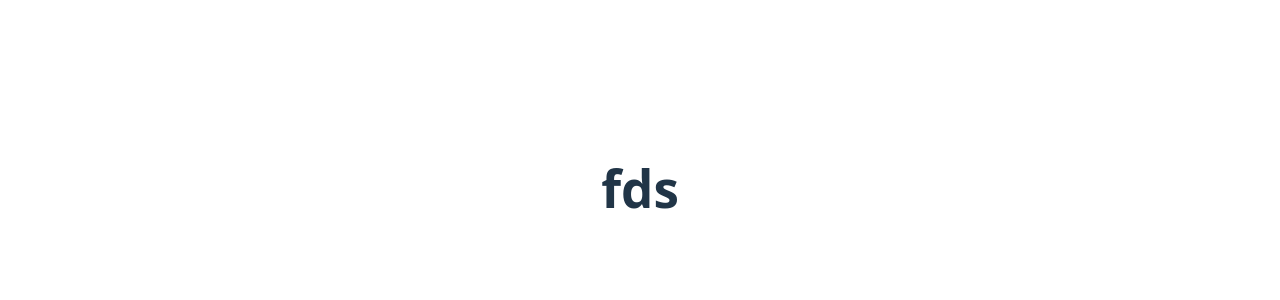
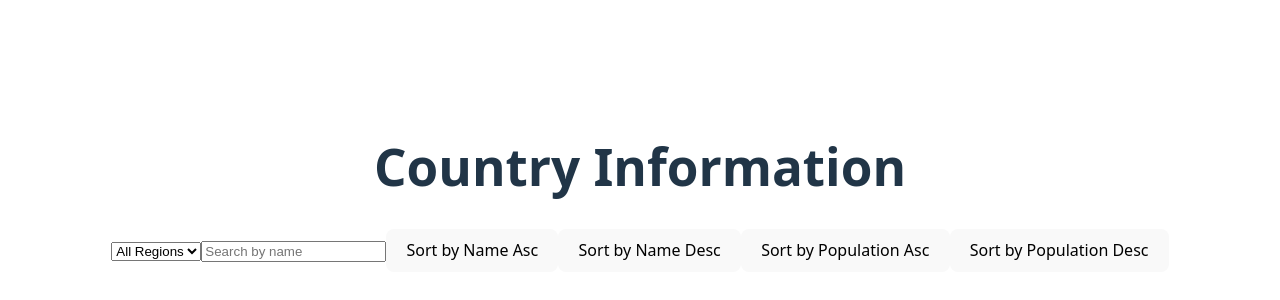
Before and after one commit to Volodia34/react-performance, a React (Vite) app: page / in a window 1280 px wide. Shown: the part 212-512 px from the top of the page. Built offline with nearby package versions, Linux system fonts and the light colour scheme.

Commit message:
feat: add FilterBar component

```diff
--- a/src/App.tsx
+++ b/src/App.tsx
@@ -1,8 +1,16 @@
 import './App.css';
+import { CountryProvider } from './context/CountryContext.tsx';
+import FilterBar from './components/FilterBar.tsx';
 
 function App() {
-
-  return <h1>fds</h1>;
+  return (
+    <CountryProvider>
+      <div className="App">
+        <h1>Country Information</h1>
+        <FilterBar />
+      </div>
+    </CountryProvider>
+  );
 }
 
 export default App;
--- /dev/null
+++ b/src/components/FilterBar.tsx
@@ -0,0 +1,37 @@
+import { useContext } from 'react';
+import { CountryContext } from '../context/CountryContext';
+
+const FilterBar = () => {
+  const context = useContext(CountryContext);
+
+  if (!context) {
+    throw new Error('FilterBar must be used within a CountryProvider');
+  }
+
+  const { region, search, setRegion, setSearch, setSort } = context;
+
+  return (
+    <div>
+      <select value={region} onChange={(e) => setRegion(e.target.value)}>
+        <option value="">All Regions</option>
+        <option value="Africa">Africa</option>
+        <option value="Americas">Americas</option>
+        <option value="Asia">Asia</option>
+        <option value="Europe">Europe</option>
+        <option value="Oceania">Oceania</option>
+      </select>
+      <input
+        type="text"
+        placeholder="Search by name"
+        value={search}
+        onChange={(e) => setSearch(e.target.value)}
+      />
+      <button onClick={() => setSort({ key: 'name', order: 'asc' })}>Sort by Name Asc</button>
+      <button onClick={() => setSort({ key: 'name', order: 'desc' })}>Sort by Name Desc</button>
+      <button onClick={() => setSort({ key: 'population', order: 'asc' })}>Sort by Population Asc</button>
+      <button onClick={() => setSort({ key: 'population', order: 'desc' })}>Sort by Population Desc</button>
+    </div>
+  );
+};
+
+export default FilterBar;
--- a/src/main.tsx
+++ b/src/main.tsx
@@ -10,6 +10,6 @@ if (!root) {
 const rootElement = root as HTMLElement;
 createRoot(rootElement).render(
   <StrictMode>
-    <App />
-  </StrictMode>
+      <App />
+  </StrictMode>,
 );
```
